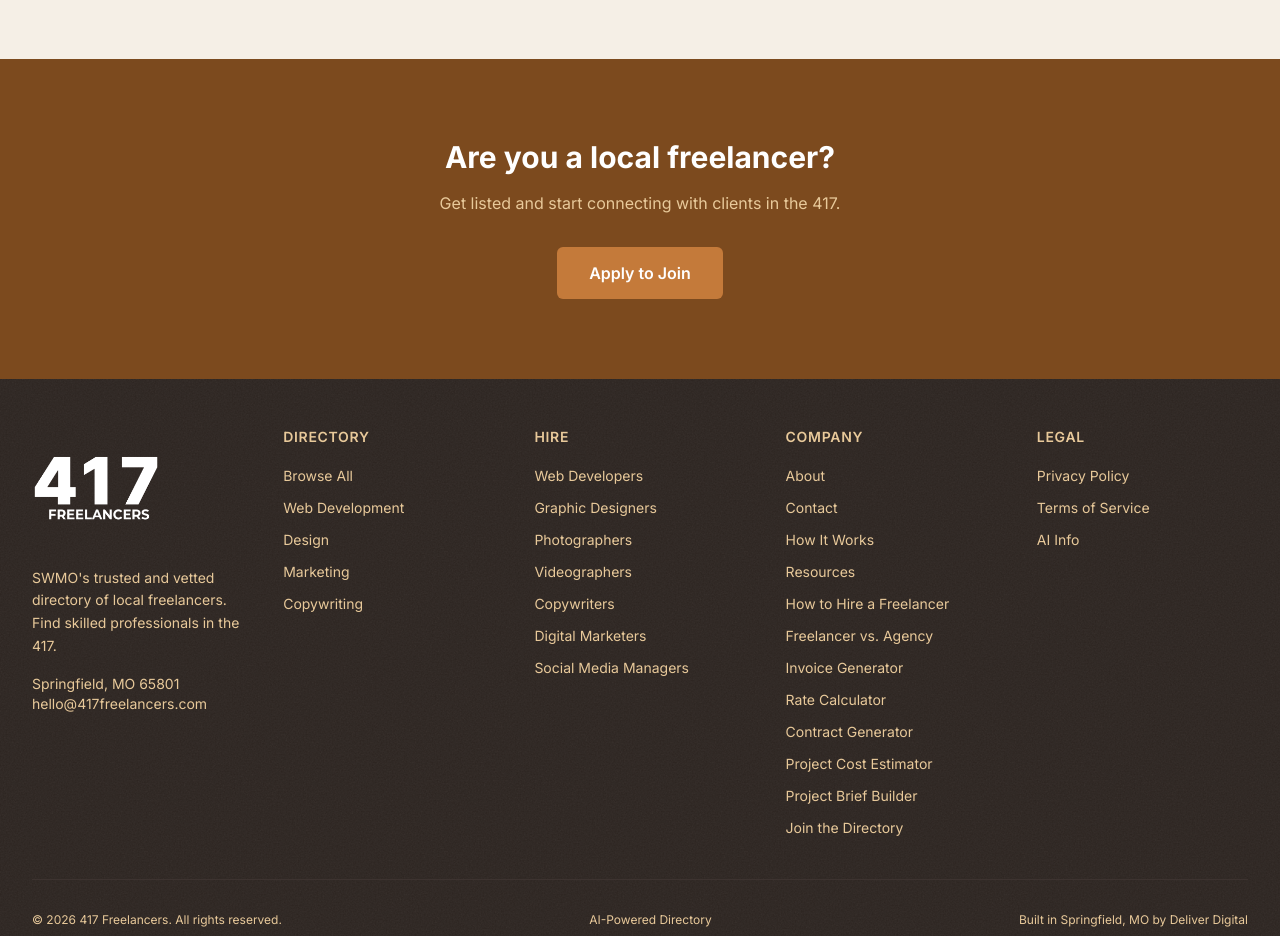
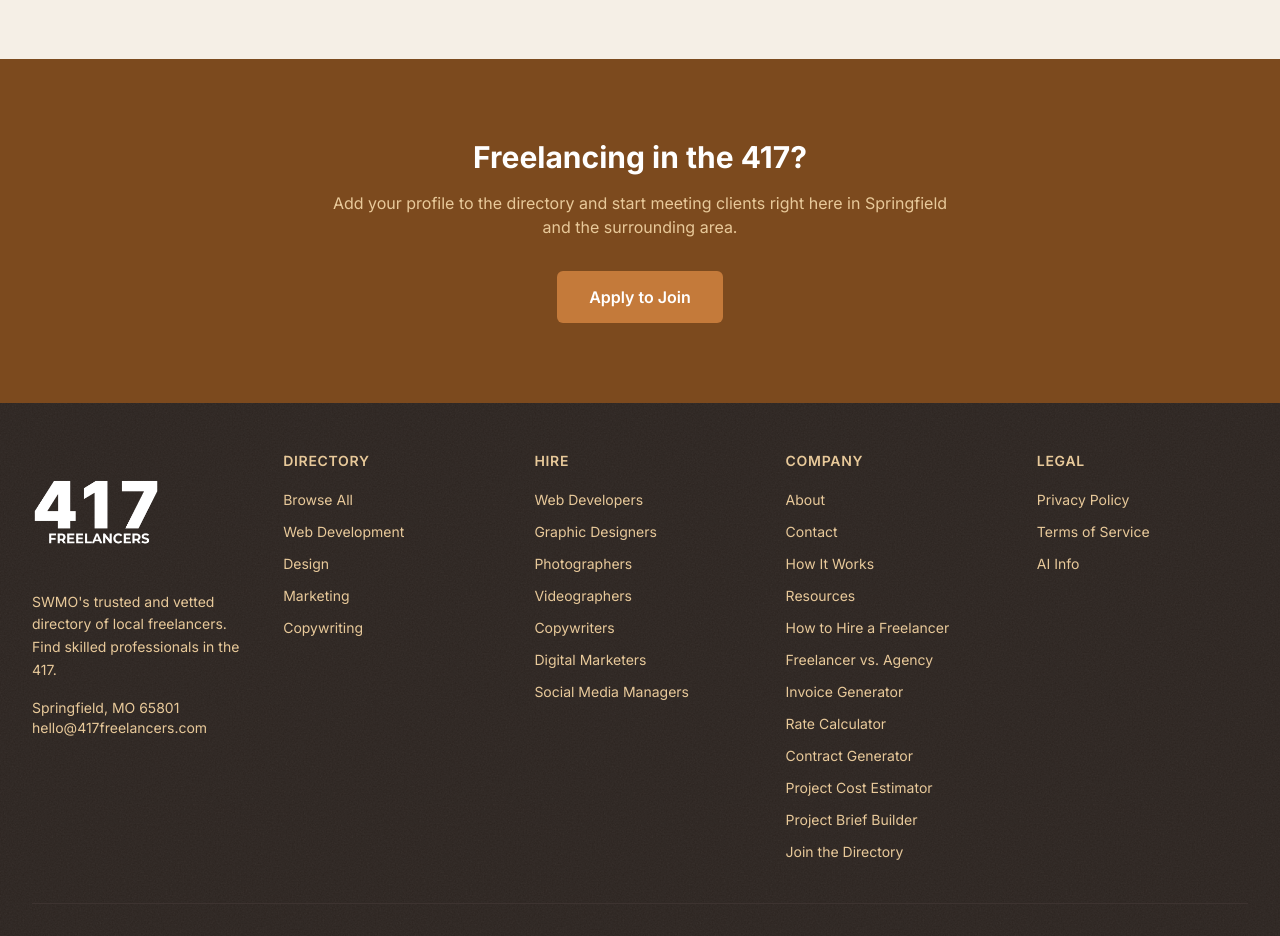
Before and after one commit to DeliverDigital-WebsiteAgency/417-freelancers, a Next.js app: page / in a window 1280 px wide. Shown: the part 1660-2596 px from the top of the page. Built offline with nearby package versions, Linux system fonts and the light colour scheme; no server answers.

Commit message:
Reword homepage freelancer CTA heading and copy for freshness

```diff
--- a/src/app/page.tsx
+++ b/src/app/page.tsx
@@ -118,9 +118,9 @@
       {/* CTA */}
       <section className="py-20 text-white text-center" style={{ backgroundColor: "#7C4A1E" }}>
         <div className="max-w-2xl mx-auto px-4">
-          <h2 className="text-3xl font-bold mb-4">Are you a local freelancer?</h2>
+          <h2 className="text-3xl font-bold mb-4">Freelancing in the 417?</h2>
           <p className="mb-8" style={{ color: "#E8C99A" }}>
-            Get listed and start connecting with clients in the 417.
+            Add your profile to the directory and start meeting clients right here in Springfield and the surrounding area.
           </p>
           <Link
             href="/apply"
```
